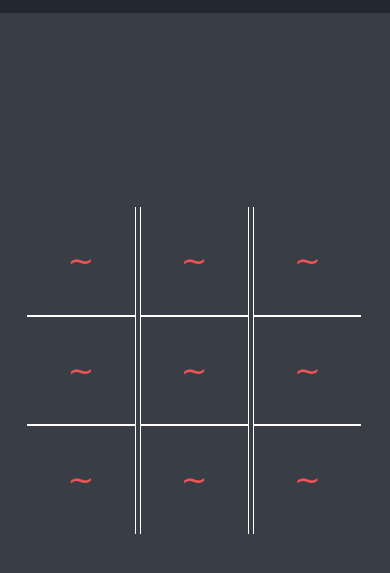
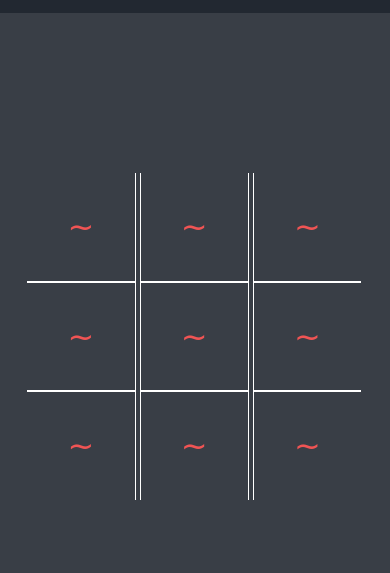
Before and after one commit to ChiragJain15/Tic-Tac-Toe-website, a plain HTML site: page index.html in a window 390 px wide. Shown: the part 107-680 px from the top of the page. Drawn offline with Linux system fonts and the light colour scheme; a web font is replaced by a local one.

Commit message:
a slight styling change to make better for mobile

```diff
--- a/style.css
+++ b/style.css
@@ -34,13 +34,13 @@ main{
     height: calc(100vh - 120px);
     display: flex;
     justify-content: center;
-    align-items: center;
     width: 100%;
 }
 
 .container{
     height: 21rem;
     width: 21rem;
+    margin-top: 10rem;
 }
 
 button{
```
